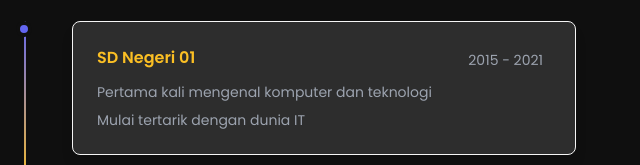
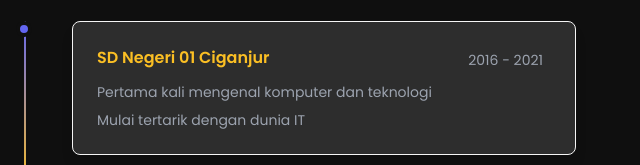
Before and after one commit to ahm4d-putra/portoi, a plain HTML site: page index.html in a window 1280 px wide. Shown: the part 1375-1540 px from the top of the page, 640-1280 px from the left. Drawn offline with nearby package versions, Linux system fonts and the light colour scheme; a script that the page names is missing.

Commit message:
Update index.html

```diff
--- a/index.html
+++ b/index.html
@@ -427,8 +427,8 @@
                              <!-- Content -->
                              <div class="bg-secondary p-6 rounded-lg shadow-lg border border-gray-800">
                                  <div class="flex justify-between items-start mb-2">
-                                     <h4 class="font-semibold text-gold">SD Negeri 01 </h4>
-                                     <span class="text-sm text-gray bg-gray-800 px-2 py-1 rounded">2015 - 2021</span>
+                                     <h4 class="font-semibold text-gold">SD Negeri 01 Ciganjur </h4>
+                                     <span class="text-sm text-gray bg-gray-800 px-2 py-1 rounded">2016 - 2021</span>
                                  </div>
                                  <p class="text-gray text-sm">Pertama kali mengenal komputer dan teknologi</p>
                                  <p class="text-gray text-sm mt-2">Mulai tertarik dengan dunia IT</p>
```
